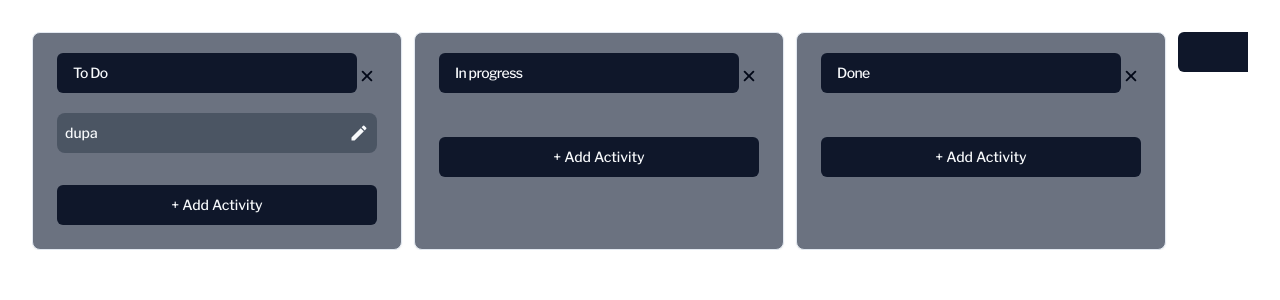
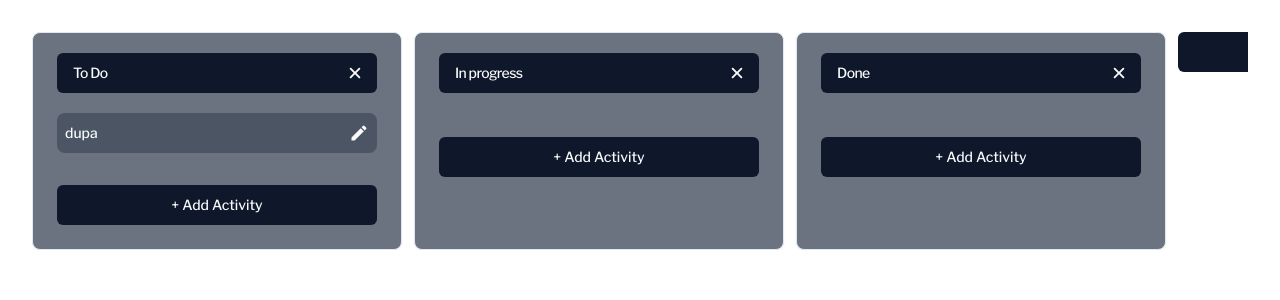
Before and after one commit to DawidKluzowski/forllo, a Next.js app: page / in a window 1280 px wide. Shown: the top 300 px of the page. Built offline with nearby package versions, Linux system fonts and the light colour scheme.

Commit message:
style remove table button

```diff
--- a/src/components/Board/index.tsx
+++ b/src/components/Board/index.tsx
@@ -62,11 +62,8 @@ const ActivityList = ({ boards, removeTable }: ActivityListProps) => {
         <Card className="min-w-[370px] bg-gray-500">
             <CardHeader className="flex h-20 flex-row items-center justify-between align-middle">
                 <CardTitle className="w-full">
-                    <BoardNameInput boards={boards} />
+                    <BoardNameInput removeTable={removeTable} boards={boards} />
                 </CardTitle>
-                <a className="cursor-pointer text-xl" onClick={removeTable}>
-                    <IoClose />
-                </a>
             </CardHeader>
             <CardContent className="w-full">
                 {boards.activities.map((activity) => (
--- a/src/components/BoardNameInput/index.tsx
+++ b/src/components/BoardNameInput/index.tsx
@@ -4,12 +4,14 @@ import { Button } from '../ui/button';
 import { Boards } from '@/types';
 import { useDispatch } from 'react-redux';
 import { renameBoard } from '@/lib/Features/boards';
+import { IoClose } from 'react-icons/io5';
 
 interface BoardNameInputProps {
     boards: Boards;
+    removeTable: () => void;
 }
 
-const BoardNameInput = ({ boards }: BoardNameInputProps) => {
+const BoardNameInput = ({ boards, removeTable }: BoardNameInputProps) => {
     const dispatch = useDispatch();
     const [isInputEnabled, setIsInputEnabled] = useState(false);
     const [boardNameInput, setBoardNameInput] = useState(boards.name);
@@ -52,12 +54,20 @@ const BoardNameInput = ({ boards }: BoardNameInputProps) => {
                     />
                 </div>
             ) : (
-                <Button
-                    onClick={() => setIsInputEnabled(true)}
-                    className="w-full justify-start"
-                >
-                    {boards.name}
-                </Button>
+                <>
+                    <Button
+                        onClick={() => setIsInputEnabled(true)}
+                        className="relative w-full justify-start"
+                    >
+                        <p>{boards.name}</p>
+                        <a
+                            className="absolute left-[90%] z-10 cursor-pointer text-xl text-neutral-50 hover:text-red-600"
+                            onClick={removeTable}
+                        >
+                            <IoClose />
+                        </a>
+                    </Button>
+                </>
             )}
         </>
     );
```
